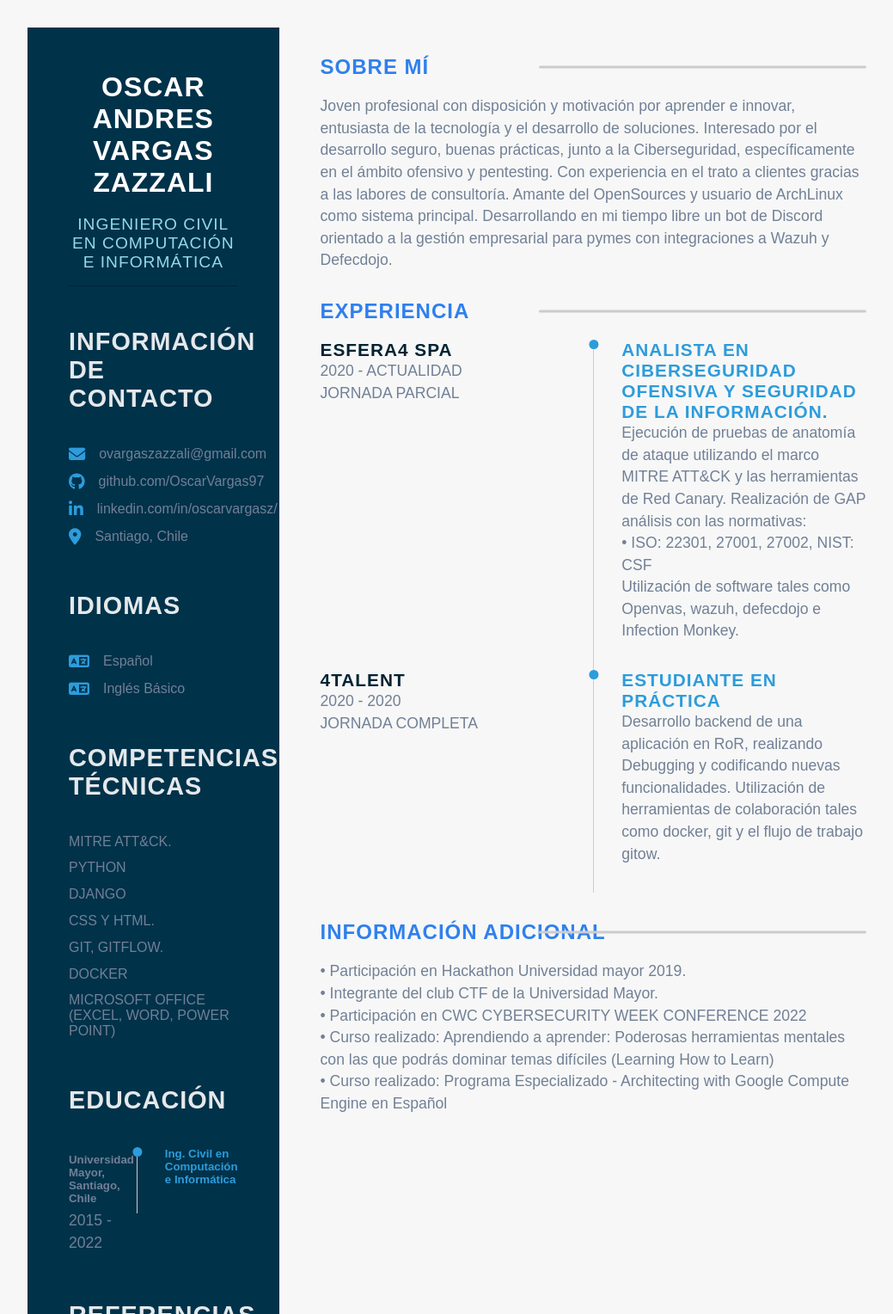
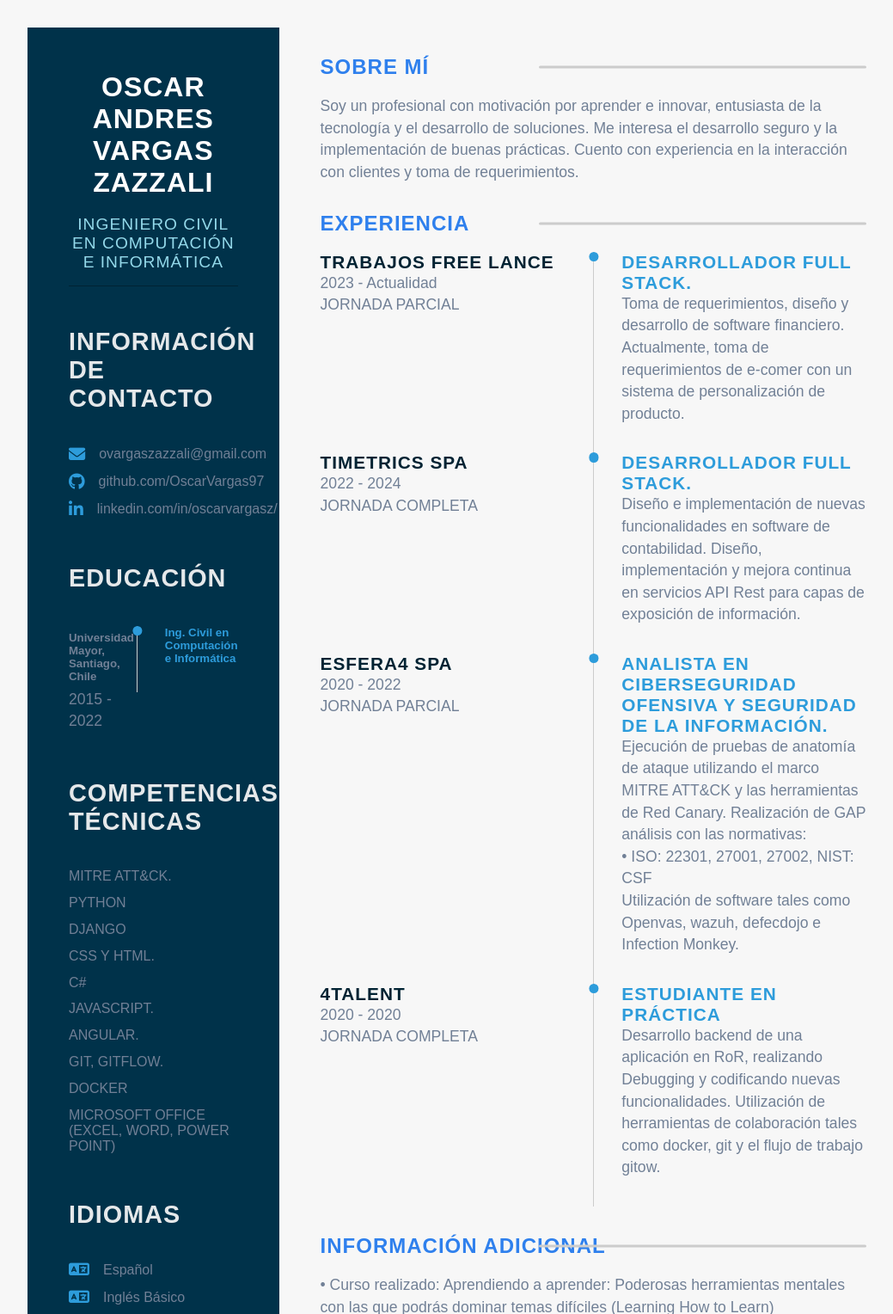
Before and after one commit to OscarVargas97/cv, a plain HTML site: page index.html in a window 1280 px wide. Shown: the top 1528 px of the page at 86% size, without its empty margins (96-1135 px from the left). Drawn offline with Linux system fonts and the light colour scheme.

Commit message:
update post Timetrics

```diff
--- a/index.html
+++ b/index.html
@@ -41,49 +41,6 @@
                             <i class="fa fa-linkedin"></i>
                             linkedin.com/in/oscarvargasz/
                         </li>
-                        <li>
-                            <i class="fa fa-map-marker"></i>
-                            Santiago, Chile
-                        </li>
-                    </ul>
-                </div>
-                <div name="language-section" class="lef-list">
-                    <h3 class="main-title">IDIOMAS</h3>
-                    <ul>
-                        <li>
-                            <i class="fa fa-language"></i>
-                            Español
-                        </li>
-                        <li>
-                            <i class="fa fa-language"></i>
-                            Inglés Básico
-                        </li>
-                    </ul>
-                </div>
-                <div name="skills-section" class="lef-list">
-                    <h3 class="main-title">COMPETENCIAS TÉCNICAS</h3>
-                    <ul>
-                        <li>
-                            MITRE ATT&CK.
-                        </li>
-                        <li>
-                            PYTHON
-                        </li>
-                        <li>
-                            DJANGO
-                        </li>
-                        <li>
-                            CSS Y HTML.
-                        </li>
-                        <li>
-                            GIT, GITFLOW.
-                        </li>
-                        <li>
-                            DOCKER
-                        </li>
-                        <li>
-                            MICROSOFT OFFICE (EXCEL, WORD, POWER POINT)
-                        </li>
                     </ul>
                 </div>
                 <div name="education-section" class="lef-list">
@@ -104,6 +61,54 @@
                         </li>
                     </ul>
                 </div>
+                <div name="skills-section" class="lef-list">
+                    <h3 class="main-title">COMPETENCIAS TÉCNICAS</h3>
+                    <ul>
+                        <li>
+                            MITRE ATT&CK.
+                        </li>
+                        <li>
+                            PYTHON
+                        </li>
+                        <li>
+                            DJANGO
+                        </li>
+                        <li>
+                            CSS Y HTML.
+                        </li>
+                        <li>
+                            C#
+                        </li>
+                        <li>
+                            JAVASCRIPT.
+                        </li>
+                        <li>
+                            ANGULAR.
+                        </li>
+                        <li>
+                            GIT, GITFLOW.
+                        </li>
+                        <li>
+                            DOCKER
+                        </li>
+                        <li>
+                            MICROSOFT OFFICE (EXCEL, WORD, POWER POINT)
+                        </li>
+                    </ul>
+                </div>
+                <div name="language-section" class="lef-list">
+                    <h3 class="main-title">IDIOMAS</h3>
+                    <ul>
+                        <li>
+                            <i class="fa fa-language"></i>
+                            Español
+                        </li>
+                        <li>
+                            <i class="fa fa-language"></i>
+                            Inglés Básico
+                        </li>
+                    </ul>
+                </div>
                 <div name="references-section" class="lef-list">
                     <h3 class="main-title">REFERENCIAS</h3>
                     <div class="referee">
@@ -111,13 +116,19 @@
                         <p class="sub-para">Senior Security Engineer</p>
                         <ul>
                             <li>
-                                <i class="fa fa-envelope"></i>
-                                jamilnavarro@gmail.com
-
+                                <i class="fa fa-linkedin"></i>
+                                linkedin.com/in/jamilnavarro/
                             </li>
+                        </ul>
+                    </div>
+                    <div class="referee">
+                        <h6 class="sub-title">Mauricio Lopez Tapia</h6>
+                        <p class="sub-para">Consultor de Soluciones TI y Socio Fundador
+                        </p>
+                        <ul>
                             <li>
                                 <i class="fa fa-linkedin"></i>
-                                linkedin.com/in/jamilnavarro/
+                                https://cl.linkedin.com/in/mauriciolopezt
                             </li>
                         </ul>
                     </div>
@@ -129,12 +140,7 @@
                 <section class="about sect">
                     <h2 class="right-title">SOBRE MÍ</h2>
                     <p class="para">
-                        Joven profesional con disposición y motivación por aprender e innovar,
-                        entusiasta de la tecnología y el desarrollo de soluciones. Interesado por el desarrollo seguro,
-                        buenas prácticas, junto a la Ciberseguridad, específicamente en el ámbito ofensivo y pentesting.
-                        Con experiencia en el trato a clientes gracias a las labores de consultoría.
-                        Amante del OpenSources y usuario de ArchLinux como sistema principal.
-                        Desarrollando en mi tiempo libre un bot de Discord orientado a la gestión empresarial para pymes con integraciones a Wazuh y Defecdojo.
+                        Soy un profesional con motivación por aprender e innovar, entusiasta de la tecnología y el desarrollo de soluciones. Me interesa el desarrollo seguro y la implementación de buenas prácticas. Cuento con experiencia en la interacción con clientes y toma de requerimientos.
                     </p>
                 </section>
 
@@ -142,8 +148,39 @@
                     <h2 class="right-title">EXPERIENCIA</h2>
                     <div class="timeline">
                         <div class="left-tl-content">
+                            <h5 class="tl-title">TRABAJOS FREE LANCE</h5>
+                            <p class="para">2023 - Actualidad</p>
+                            <p class="para">JORNADA PARCIAL</p>
+                        </div>
+                        <div name="Esfera4" class="right-tl-content">
+                            <div class="tl-content">
+                                <h5 class="tl-title-2">Desarrollador Full Stack.</h5>
+                                <p class="para">
+                                    Toma de requerimientos, diseño y desarrollo de software financiero.
+                                    <br>
+                                    Actualmente, toma de requerimientos de e-comer con un sistema de personalización de producto.                                    <br>
+                                </p>
+                            </div>
+                        </div>
+                    </div>
+                    <div class="timeline">
+                        <div class="left-tl-content">
+                            <h5 class="tl-title">TIMETRICS SPA</h5>
+                            <p class="para">2022 - 2024</p>
+                            <p class="para">JORNADA COMPLETA</p>
+                        </div>
+                        <div name="Esfera4" class="right-tl-content">
+                            <div class="tl-content">
+                                <h5 class="tl-title-2">Desarrollador Full Stack.</h5>
+                                <p class="para">
+                                    Diseño e implementación de nuevas funcionalidades en software de contabilidad. Diseño, implementación y mejora continua en servicios API Rest para capas de exposición de información.                                </p>
+                            </div>
+                        </div>
+                    </div>
+                    <div class="timeline">
+                        <div class="left-tl-content">
                             <h5 class="tl-title">ESFERA4 SPA</h5>
-                            <p class="para">2020 - ACTUALIDAD</p>
+                            <p class="para">2020 - 2022</p>
                             <p class="para">JORNADA PARCIAL</p>
                         </div>
                         <div name="Esfera4" class="right-tl-content">
@@ -179,26 +216,19 @@
                             </div>
                         </div>
                     </div>
-
                 </section>
                 <section name="competencies sect">
                     <h2 class="right-title-2">información adicional</h2>
                     <div class="para">
                         <ul>
                             <li>
-                                • Participación en Hackathon Universidad mayor 2019.
-                            </li>
-                            <li>
-                                • Integrante del club CTF de la Universidad Mayor.
-                            </li>
-                            <li>
-                                • Participación en CWC CYBERSECURITY WEEK CONFERENCE 2022
-                            </li>
-                            <li>
                                 • Curso realizado: Aprendiendo a aprender: Poderosas herramientas mentales con las que podrás dominar temas difíciles (Learning How to Learn)
                             </li>
                             <li>
                                 • Curso realizado: Programa Especializado - Architecting with Google Compute Engine en Español
+                            </li>
+                            <li>
+                                • Desarrolle algunos de juegos simples y clones usando C# y unity.
                             </li>
                         </ul>
                     </div>
```
